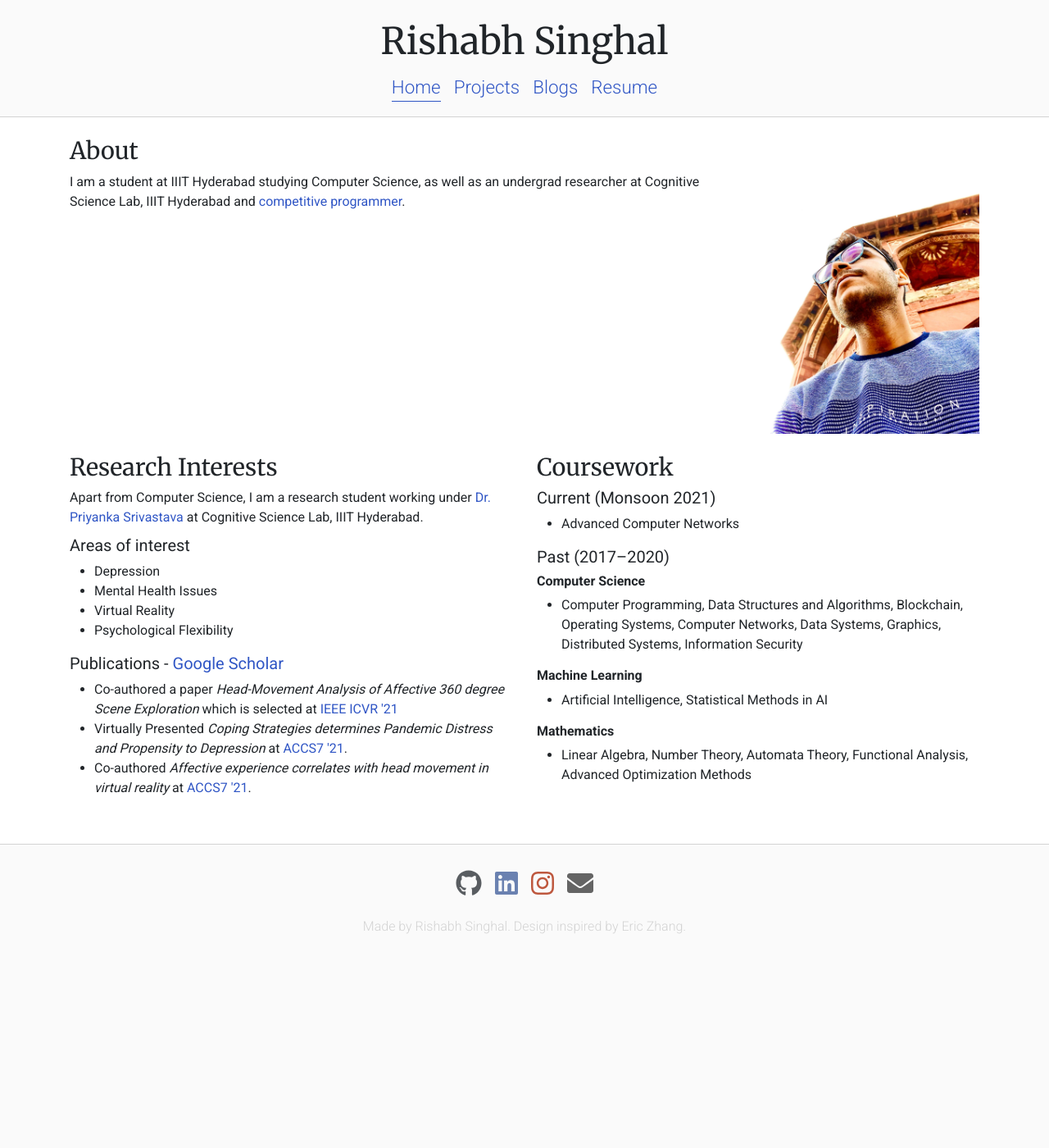
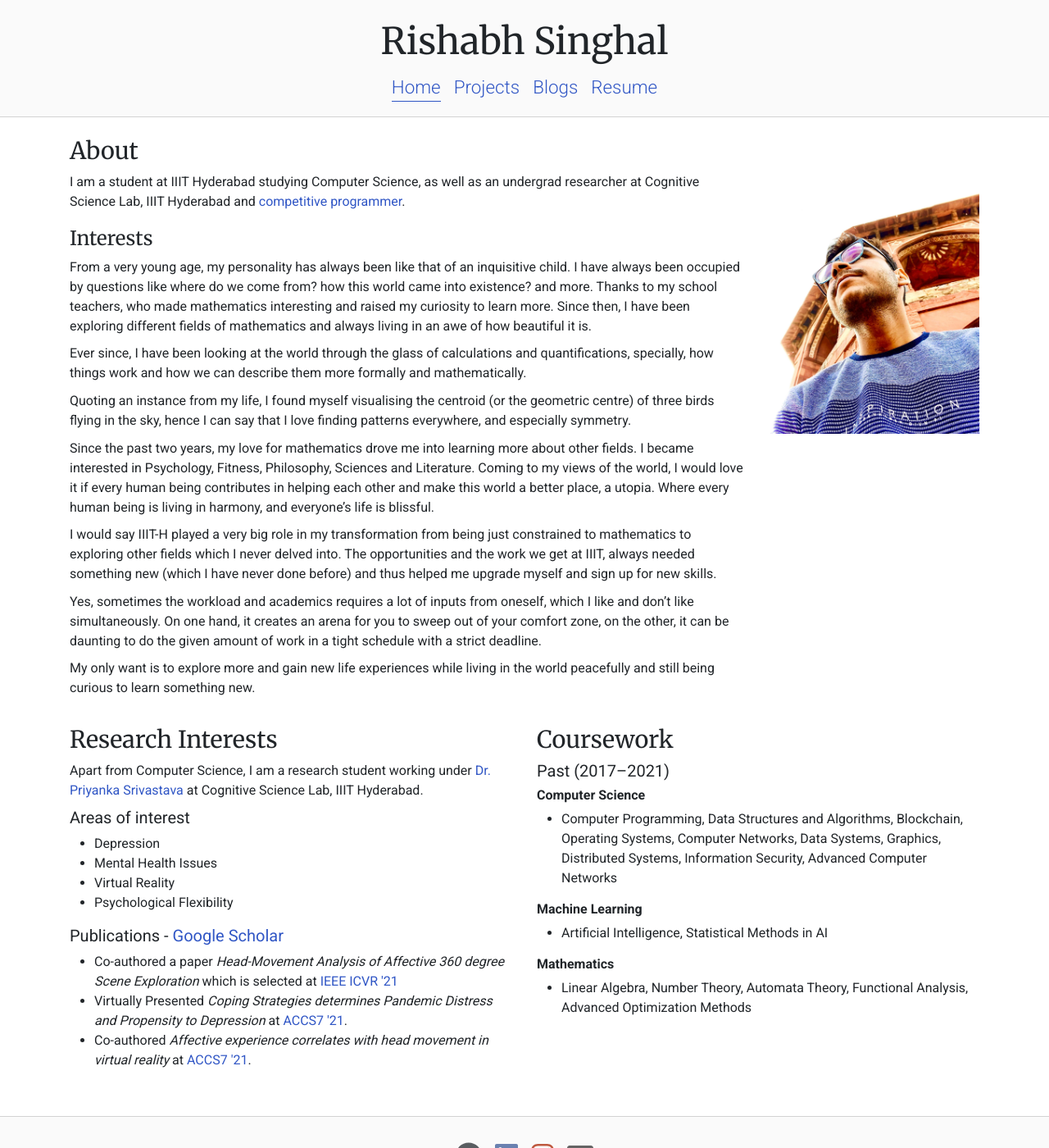
Before and after one commit to rish-singhal/rish-singhal.github.io, a Jekyll site: the page built from pages/index.html, in a window 1280 px wide and 1400 px high. Shown: the whole window at 82% size. Built offline with Jekyll 4.4.1, drawn with Linux system fonts in a browser that asks for light colours; nearby versions of some CDN libraries.

Commit message:
Bring interests back again

```diff
--- a/pages/index.html
+++ b/pages/index.html
@@ -12,7 +12,28 @@ permalink: /
         I am a student at IIIT Hyderabad studying Computer
         Science, as well as an undergrad researcher at Cognitive Science Lab, IIIT Hyderabad and
         <a href="https://codeforces.com/profile/sillentkiller">competitive programmer</a>.
-      </p>
+        <h3>Interests</h3>
+        <p>
+          From a very young age, my personality has always been like that of an inquisitive child. I have always been occupied by questions like where do we come from? how this world came into existence? and more. Thanks to my school teachers, who made mathematics interesting and raised my curiosity to learn more. Since then, I have been exploring different fields of mathematics and always living in an awe of how beautiful it is.
+        </p>
+        <p>
+          Ever since, I have been looking at the world through the glass of calculations and quantifications, specially, how things work and how we can describe them more formally and mathematically.
+            </p>
+            <p>
+          Quoting an instance from my life, I found myself visualising the centroid (or the geometric centre) of three birds flying in the sky, hence I can say that I love finding patterns everywhere, and especially symmetry.
+          </p>
+          <p>
+          Since the past two years, my love for mathematics drove me into learning more about other fields. I became interested in Psychology, Fitness, Philosophy, Sciences and Literature. Coming to my views of the world, I would love it if every human being contributes in helping each other and make this world a better place, a utopia. Where every human being is living in harmony, and everyone’s life is blissful.
+          </p>
+          <p>
+          I would say IIIT-H played a very big role in my transformation from being just constrained to mathematics to exploring other fields which I never delved into. The opportunities and the work we get at IIIT, always needed something new (which I have never done before) and thus helped me upgrade myself and sign up for new skills.
+          </p>
+          <p>
+          Yes, sometimes the workload and academics requires a lot of inputs from oneself, which I like and don’t like simultaneously. On one hand, it creates an arena for you to sweep out of your comfort zone, on the other, it can be daunting to do the given amount of work in a tight schedule with a strict deadline.
+          </p>
+          <p>
+          My only want is to explore more and gain new life experiences while living in the world peacefully and still being curious to learn something new.
+        </p>
     </section>
     <section class="col-md-4 col-xl-3">
       <img
@@ -58,17 +79,11 @@ permalink: /
     </section>
     <section class="col-lg-6">
       <h2>Coursework</h2>
-
-      <h5>Current (Monsoon 2021)</h5>
-      <ul>
-        <li>Advanced Computer Networks</li>
-      </ul>
-
-      <h5>Past (2017&ndash;2020)</h5>
+      <h5>Past (2017&ndash;2021)</h5>
       <h6> <b>Computer Science </b></h6>
       <ul>
         <li>
-          Computer Programming, Data Structures and Algorithms, Blockchain, Operating Systems, Computer Networks, Data Systems, Graphics, Distributed Systems, Information Security
+          Computer Programming, Data Structures and Algorithms, Blockchain, Operating Systems, Computer Networks, Data Systems, Graphics, Distributed Systems, Information Security, Advanced Computer Networks
         </li>
       </ul>
       <h6> <b>Machine Learning</b></h6>
```
